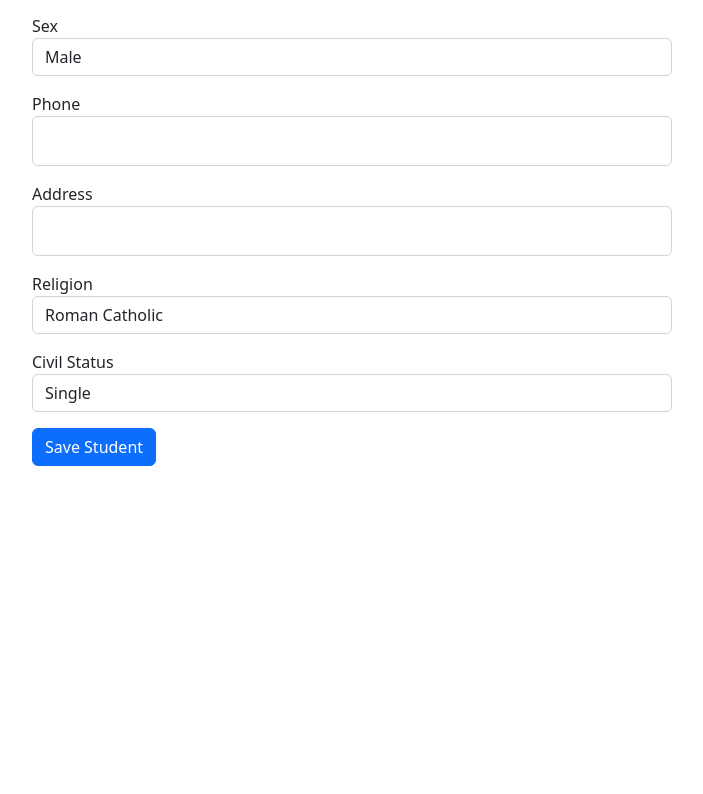
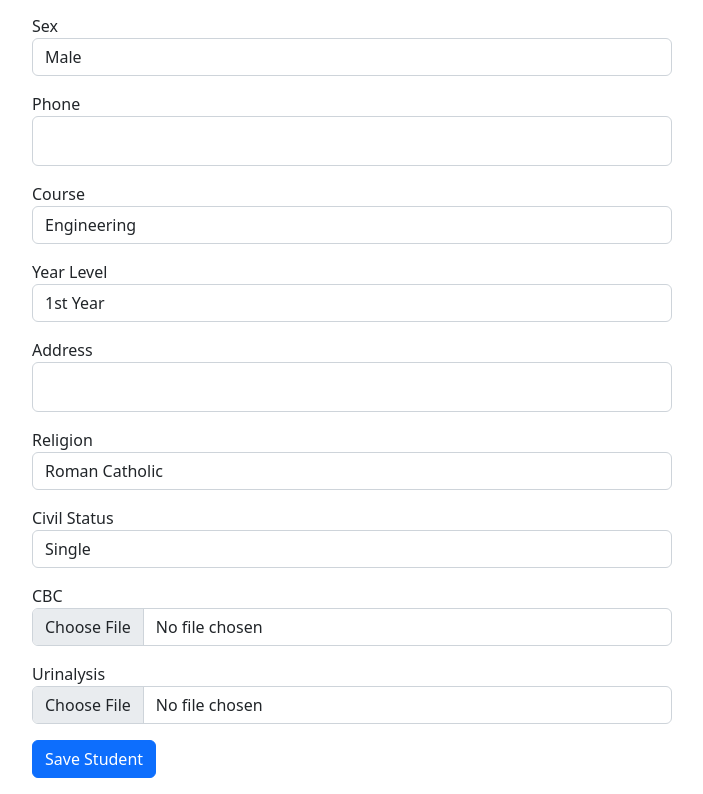
Before and after one commit to braincellsbyebye/capstone-frontend, a React (Create React App) app: page /add-students in a window 1280 px wide. Shown: the part 397-1191 px from the top of the page, without its empty margins (288-991 px from the left). Before the commit the page ends 879 px from the top, so only its background shows below. Built offline with nearby package versions, Linux system fonts and the light colour scheme.

Commit message:
added upload image api, controlled user by jvscript

```diff
--- a/src/pages/AddStudent.js
+++ b/src/pages/AddStudent.js
@@ -1,29 +1,65 @@
 import React, { useState } from "react";
 import { Link, useNavigate } from "react-router-dom";
-import axios from "axios";
 import swal from "sweetalert";
 import Navbar from "./Navbar";
 
 function AddStudent() {
   const history = useNavigate();
-  const [studentInput, setStudent] = useState({
+  const [fname, setFname]=useState("")
+  const [lname, setlname]=useState("")
+  const [bday, setbday]=useState("")
+  const [sex, setsex]=useState("")
+  const [course, setcourse]=useState("")
+  const [yrlvl, setyrlvl]=useState("")
+  const [phone, setphone]=useState("")
+  const [address, setaddress]=useState("")
+  const [religion, setreligion]=useState("")
+  const [cvs, setcvs]=useState("")
+  const [cbc, setcbc]=useState("")
+  const [uri, seturi]=useState("")
+
+  async function addstudent(){
+    const formData = new FormData();
+    formData.append('fname', fname);
+    formData.append('lname', lname);
+    formData.append('bday', bday);
+    formData.append('sex', sex);
+    formData.append('course', course);
+    formData.append('yrlvl', yrlvl);
+    formData.append('phone', phone);
+    formData.append('address', address);
+    formData.append('religion', religion);
+    formData.append('cvs', cvs);
+    formData.append('cbc', cbc);
+    formData.append('uri', uri);
+    let result = await fetch("http://localhost:8000/api/add-student", {
+      method: 'POST',
+      body: formData
+    });
+    console.log(result)
+    swal("Success!", "Student Added", "Successfully!")
+    history("/dashboard");
+  }
+  /*const [studentInput, setStudent] = useState({
     fname: "",
     lname: "",
     bday: "",
     sex: "",
+    course: "",
+    yrlvl: "",
     phone: "",
     address: "",
     religion: "",
     cvs: "",
     error_list: [],
-  });
+  });*/
 
-  const handleInput = (e) => {
+  /*const handleInput = (e) => {
     e.persist();
     setStudent({ ...studentInput, [e.target.name]: e.target.value });
-  };
+  };*/
 
-  const saveStudent = (e) => {
+  /*const saveStudent = (e) => {
     e.preventDefault();
 
     const data = {
@@ -31,6 +67,8 @@ function AddStudent() {
       lname: studentInput.lname,
       bday: studentInput.bday,
       sex: studentInput.sex,
+      course: studentInput.course,
+      yrlvl: studentInput.yrlvl,
       phone: studentInput.phone,
       address: studentInput.address,
       religion: studentInput.religion,
@@ -45,6 +83,8 @@ function AddStudent() {
           lname: "",
           bday: "",
           sex: "",
+          course: "",
+          yrlvl: "",
           phone: "",
           address: "",
           religion: "",
@@ -56,7 +96,7 @@ function AddStudent() {
         setStudent({ ...studentInput, error_list: res.data.validate_err });
       }
     });
-  };
+  };*/
 
   return (
     <>
@@ -71,18 +111,15 @@ function AddStudent() {
         </h4>
       </div>
       <div className="col-sm-6 offset-sm-3">
-        <form onSubmit={saveStudent}>
           <div className="form-group mb-3">
             <label>First Name</label>
             <input
               type="text"
               name="fname"
               style={{ height: 50 }}
-              onChange={handleInput}
-              value={studentInput.fname}
+              onChange={(e) => setFname(e.target.value)}
               className="form-control"
             />
-            <span className="text-danger">{studentInput.error_list.fname}</span>
           </div>
           <div className="form-group mb-3">
             <label>Last Name</label>
@@ -90,11 +127,9 @@ function AddStudent() {
               type="text"
               name="lname"
               style={{ height: 50 }}
-              onChange={handleInput}
-              value={studentInput.lname}
+              onChange={(e) => setlname(e.target.value)}
               className="form-control"
             />
-            <span className="text-danger">{studentInput.error_list.lname}</span>
           </div>
           <div className="form-group mb-3">
             <label>Birthdate</label>
@@ -102,15 +137,13 @@ function AddStudent() {
               type="date"
               name="bday"
               style={{ height: 50 }}
-              onChange={handleInput}
-              value={studentInput.bday}
+              onChange={(e) => setbday(e.target.value)}
               className="form-control"
             />
-            <span className="text-danger">{studentInput.error_list.bday}</span>
           </div>
           <div className="form-group mb-3">
             <label>Sex</label>
-            <select type="text" name="sex" onChange={handleInput} value={studentInput.sex} className="form-control">
+            <select type="text" name="sex" onChange={(e) => setsex(e.target.value)} className="form-control">
               <option value="Male">Male</option>
               <option value="Female">Female</option>
             </select>
@@ -121,11 +154,35 @@ function AddStudent() {
               type="text"
               name="phone"
               style={{ height: 50 }}
-              onChange={handleInput}
-              value={studentInput.phone}
+              onChange={(e) => setphone(e.target.value)}
               className="form-control"
             />
-            <span className="text-danger">{studentInput.error_list.phone}</span>
+          </div>
+          <div className="form-group mb-3">
+            <label>Course</label>
+            <select type="text" name="course" onChange={(e) => setcourse(e.target.value)} className="form-control">
+              <option value="Engineering">Engineering</option>
+              <option value="Maritime">Maritime</option>
+              <option value="Education">Education</option>
+              <option value="Nursing">Nursing</option>
+              <option value="Psychology">Psychology</option>
+              <option value="Architecture">Architecture</option>
+              <option value="Accountancy">Accountancy</option>
+              <option value="Arts and Science">Arts and Science</option>
+              <option value="Criminology">Criminology</option>
+              <option value="Computing and Multimedia Studies">Computing and Multimedia Studies</option>
+              <option value="Hospitality and Tourism Management">Hospitality and Tourism Management</option>
+            </select>
+          </div>
+          <div className="form-group mb-3">
+            <label>Year Level</label>
+            <select type="text" name="yrlvl" onChange={(e) => setyrlvl(e.target.value)} className="form-control">
+              <option value="1stYear">1st Year</option>
+              <option value="2ndYear">2nd Year</option>
+              <option value="3rdYear">3rd Year</option>
+              <option value="4thYear">4th Year</option>
+              <option value="5thYear">5th Year</option>
+            </select>
           </div>
           <div className="form-group mb-3">
             <label>Address</label>
@@ -133,21 +190,16 @@ function AddStudent() {
               type="text"
               name="address"
               style={{ height: 50 }}
-              onChange={handleInput}
-              value={studentInput.address}
+              onChange={(e) => setaddress(e.target.value)}
               className="form-control"
             />
-            <span className="text-danger">
-              {studentInput.error_list.address}
-            </span>
           </div>
           <div className="form-group mb-3">
             <label>Religion</label>
             <select
               type="text"
               name="religion"
-              onChange={handleInput}
-              value={studentInput.religion}
+              onChange={(e) => setreligion(e.target.value)}
               className="form-control"
             >
               <option value="RomanCatholic">Roman Catholic</option>
@@ -155,26 +207,29 @@ function AddStudent() {
               <option value="BornAgain">Born Again</option>
               <option value="Prefer not to say">Prefer not to say</option>
             </select>
-            <span className="text-danger">
-              {studentInput.error_list.cvs}
-            </span>
           </div>
           <div className="form-group mb-3">
             <label>Civil Status</label>
-            <select type="text"  name="cvs" onChange={handleInput}  value={studentInput.cvs} className="form-control">
+            <select type="text"  name="cvs" onChange={(e) => setcvs(e.target.value)} className="form-control">
               <option value="Single">Single</option>
               <option value="Married">Married</option>
               <option value="Seperated">Seperated</option>
               <option value="Prefer not to say">Prefer not to say</option>
             </select>
-            <span className="text-danger">{studentInput.error_list.cvs}</span>
           </div>
           <div className="form-group mb-3">
-            <button type="submit" className="btn btn-primary">
+            <label>CBC</label>
+            <input type="file" name="cbc" onChange={(e) => setcbc(e.target.files[0])} className="form-control" />
+          </div>
+          <div className="form-group mb-3">
+            <label>Urinalysis</label>
+            <input type="file" name="uri" onChange={(e) => seturi(e.target.files[0])} className="form-control" />
+          </div>
+          <div className="form-group mb-3">
+            <button type="submit" onClick={addstudent} className="btn btn-primary">
               Save Student
             </button>
           </div>
-        </form>
       </div>
     </>
   );
--- a/src/pages/AppointmentIndex.js
+++ b/src/pages/AppointmentIndex.js
@@ -4,7 +4,6 @@ import { Icon } from "@iconify/react";
 import { Link } from 'react-router-dom';
 
 function AptIndex() {
-  let user = JSON.parse(localStorage.getItem('user-info'))
 
   return (
 <>
@@ -16,10 +15,10 @@ function AptIndex() {
         </IconButton>
     </Link>
     <div className='user-profile-name'>
-      <text>{user.name}</text>
+      <text>admin</text>
     </div>
     <div className='user-profile-email'>
-     <text>{user.email}</text>
+     <text>admin@gmail.com</text>
     </div>
 
 
--- a/src/pages/Edit.js
+++ b/src/pages/Edit.js
@@ -30,6 +30,8 @@ const Edit = ({userdata}) => {
             bday: studentInput.bday || state.bday,
             sex: studentInput.sex || state.sex,
             phone: studentInput.phone || state.phone,
+            course: studentInput.course || state.course,
+            yrlvl: studentInput.yrlvl || state.yrlvl,
             address: studentInput.address || state.address,
             religion: studentInput.religion || state.religion,
             cvs: studentInput.cvs || state.cvs,
@@ -90,6 +92,28 @@ const Edit = ({userdata}) => {
                     <span className="text-danger">{errorInput.phone}</span>
                 </div>
                 <div className="form-group mb-3">
+                    <label>Course</label>
+                    <select type="text" name="course" onChange={(e) => handleInput(e)} value={studentInput.course} className="form-control">
+                        <option value="Engineering">Engineering</option>
+                        <option value="Maritime">Maritime</option>
+                        <option value="Education">Education</option>
+                        <option value="Nursing">Nursing</option>
+                        <option value="Psychology">Psychology</option>
+                        <option value="Architecture">Architecture</option>
+                        <option value="Accountancy">Accountancy</option>
+                    </select>
+                </div>
+                <div className="form-group mb-3">
+                    <label>Year Level</label>
+                    <select type="text" name="yrlvl" onChange={(e) => handleInput(e)} value={studentInput.yrlvl} className="form-control">
+                        <option value="1stYear">1st Year</option>
+                        <option value="2ndYear">2nd Year</option>
+                        <option value="3rdYear">3rd Year</option>
+                        <option value="4thYear">4th Year</option>
+                        <option value="5thYear">5th Year</option>
+                    </select>
+                </div>
+                <div className="form-group mb-3">
                     <label>Address</label>
                     <input type="text" style={{ height:50 }} name="address" onChange={(e) => handleInput(e)} value={studentInput.address}  className="form-control" />
                     <span className="text-danger">{errorInput.phone}</span>
--- a/src/pages/Home.js
+++ b/src/pages/Home.js
@@ -9,11 +9,10 @@ const Home = () => {
     history("/login")
   }
 
-  let user = JSON.parse(localStorage.getItem('user-info'))
   return (
     <div>
-      <h5>{user.name}</h5>
-      <h6>{user.email}</h6>
+      <h5>admin</h5>
+      <h6>admin@gmail.com</h6>
       <button onClick={logout} >Log Out</button>
     </div>
   );
--- a/src/pages/UserProfile.js
+++ b/src/pages/UserProfile.js
@@ -4,8 +4,6 @@ import { Icon } from "@iconify/react";
 import { Link } from 'react-router-dom';
 
 function UserProfile() {
-
-  let user = JSON.parse(localStorage.getItem('user-info'))
 
   return (
 <>
@@ -18,10 +16,10 @@ function UserProfile() {
   </IconButton>
 </Link>
 <div className='user-profile-name'>
-  <text>{user.name}</text>
+  <text>admin</text>
 </div>
   <div className='user-profile-email'>
-  <text>{user.email}</text>
+  <text>admin@gmail.com</text>
 </div>
 
 
--- a/src/pages/ViewStudent.js
+++ b/src/pages/ViewStudent.js
@@ -31,8 +31,6 @@ function Dashboard() {
     history("/login")
   }
 
-  let user = JSON.parse(localStorage.getItem('user-info'))
-
   useEffect(() => {
     axios.get(`/api/students`).then((res) => {
       if (res.status === 200) {
@@ -62,23 +60,6 @@ function Dashboard() {
 
   }, []);
 
-  const deleteStudent = (e, id) => {
-    e.preventDefault();
-
-    const thisClicked = e.currentTarget;
-    thisClicked.innerText = "Deleting";
-
-    axios.delete(`/api/delete-student/${id}`).then((res) => {
-      if (res.data.status === 200) {
-        swal("Deleted!", res.data.message, "success");
-        thisClicked.closest("tr").remove();
-      } else if (res.data.status === 404) {
-        swal("Error", res.data.message, "error");
-        thisClicked.innerText = "Delete";
-      }
-    });
-  };
-
   if (loading) {
     return <h4>Loading Student Data...</h4>;
   } else {
@@ -93,9 +74,13 @@ function Dashboard() {
           <td>{item.bday}</td>
           <td>{item.sex}</td>
           <td>{item.phone}</td>
+          <td>{item.course}</td>
+          <td>{item.yrlvl}</td>
           <td>{item.address}</td>
           <td>{item.religion}</td>
           <td>{item.cvs}</td>
+          <td><img src={ "http://localhost:8000/" + item.cbc } className="img-fluid img-bordered" width="200px" alt='alternative'/></td>
+          <td><img src={ "http://localhost:8000/" + item.uri } className="img-fluid img-bordered" width="200px" alt='alternative'/></td>
           <td>
             <Link
               to={"/add-medrec"}
@@ -122,15 +107,6 @@ function Dashboard() {
             >
               Edit
             </Link>
-          </td>
-          <td>
-            <button
-              type="button"
-              onClick={(e) => deleteStudent(e, item.id)}
-              className="btn btn-danger btn-sm"
-            >
-              Delete
-            </button>
           </td>
         </tr>
       );
@@ -194,9 +170,9 @@ function Dashboard() {
       <div>
         <div style={{ marginLeft: 20 }}>
           <Link to='/userprofile'>
-            <h5>{user.name}</h5>
+            <h5>admin</h5>
           </Link>
-          <h6>{user.email}</h6>
+          <h6>admin@gmail.com</h6>
           <button onClick={logout} >Log Out</button>
         </div>
         <br></br>
@@ -252,12 +228,16 @@ function Dashboard() {
               <th>Birthdate</th>
               <th>Sex</th>
               <th>Phone</th>
+              <th>Course</th>
+              <th>Year Level</th>
               <th>Address</th>
               <th>Religion</th>
               <th>Civil Status</th>
+              <th>CBC Image</th>
+              <th>Urinalysis Image</th>
+              <th>Add Medical Record</th>
               <th>Add Guardian</th>
               <th>Edit</th>
-              <th>Delete</th>
             </tr>
           </thead>
           <tbody>{student_HTMLTABLE}</tbody>
```
Also changed, not shown: src/pages/Login.js (+17 -4 lines), src/pages/Signup.js (+14 -6 lines).
